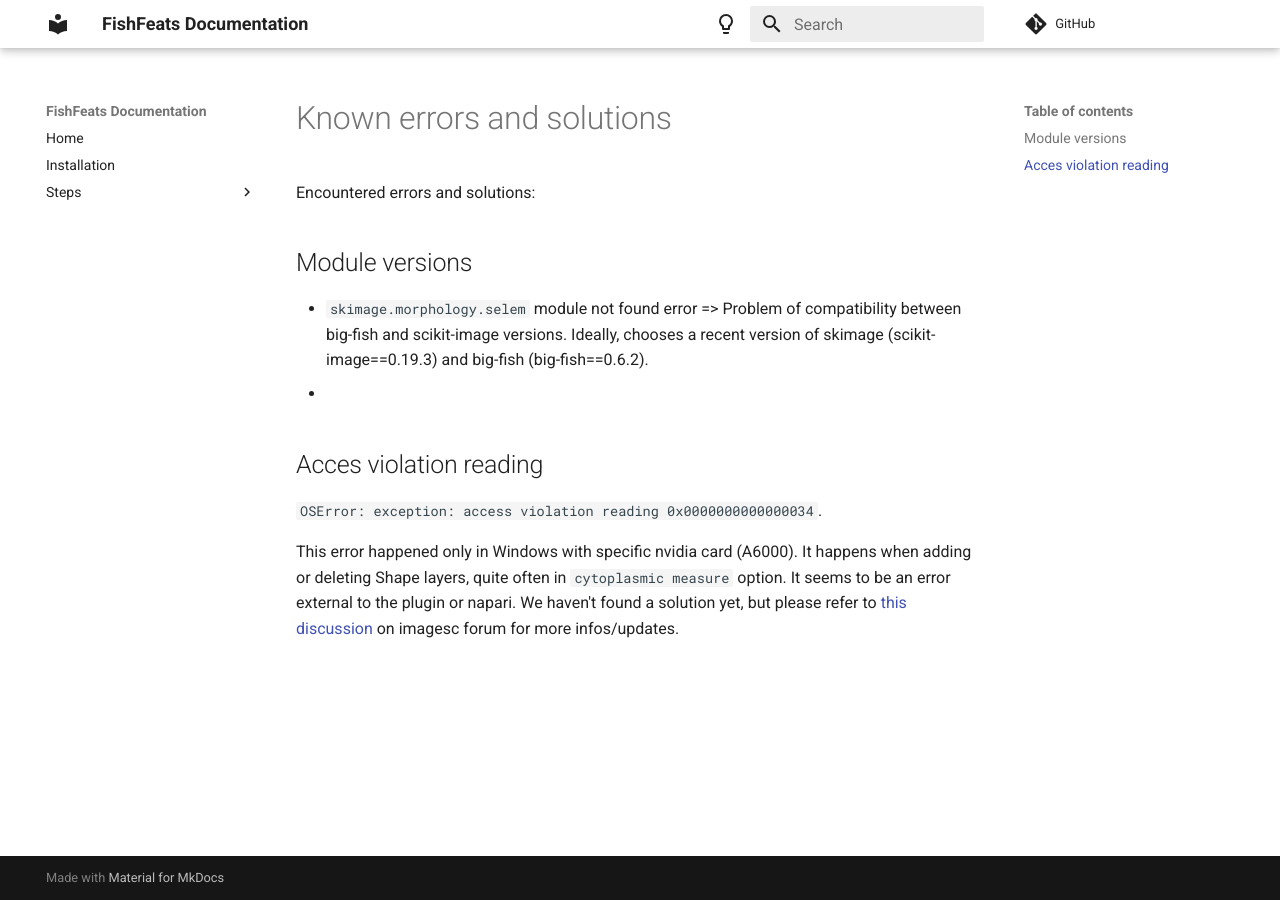
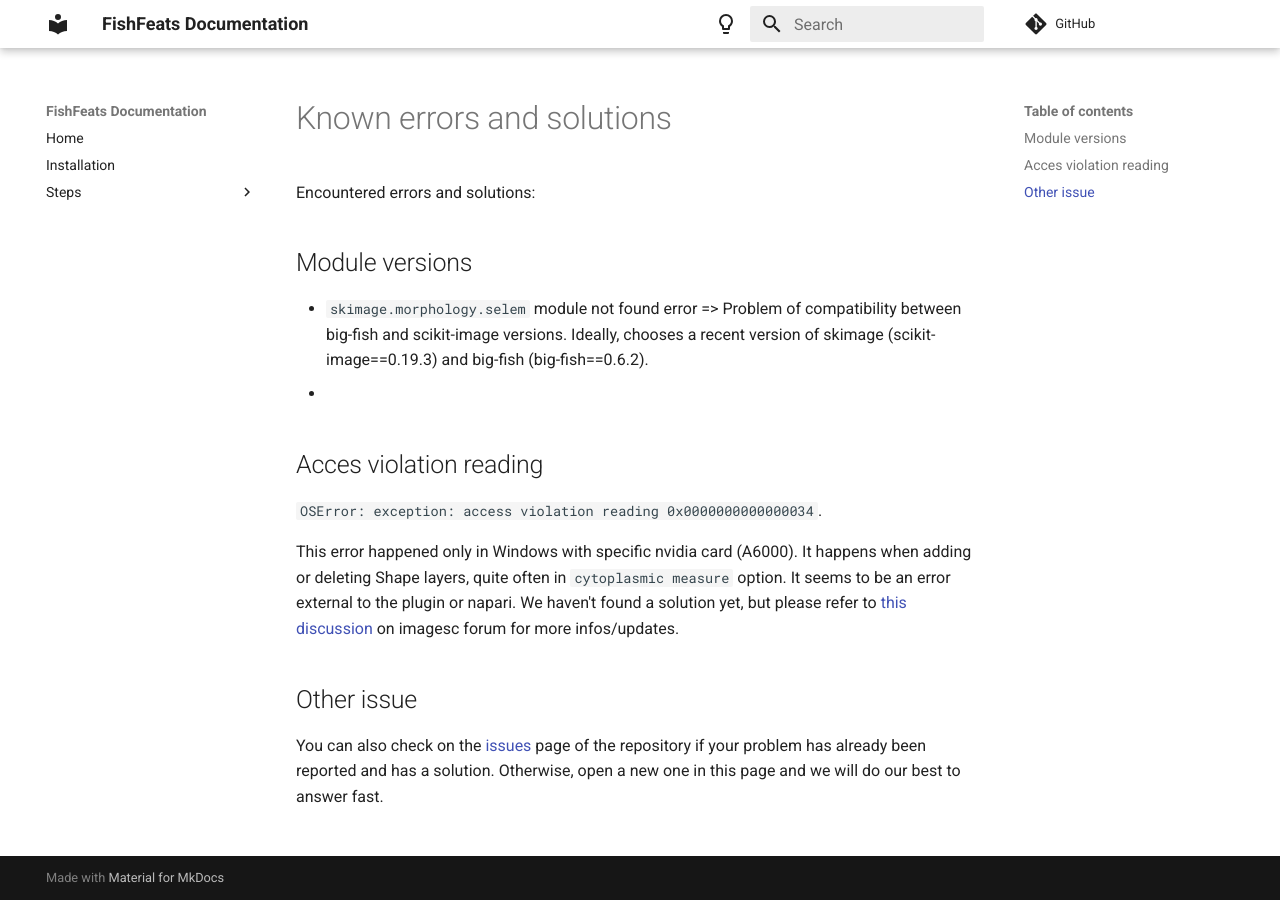
Before and after one commit to gletort/FishFeats, an MkDocs documentation site: the page built from docs/Known-errors-and-solutions.md, in a window 1280 px wide. Built offline with MkDocs 1.6.1 and Material for MkDocs 9.7.7, drawn with Linux system fonts in a browser that asks for light colours; comment, search, counter and statistics services are not loaded.

```diff
--- a/docs/Known-errors-and-solutions.md
+++ b/docs/Known-errors-and-solutions.md
@@ -14,3 +14,8 @@ This error happened only in Windows with specific nvidia card (A6000).
 It happens when adding or deleting Shape layers, quite often in `cytoplasmic measure` option.
 It seems to be an error external to the plugin or napari.
 We haven't found a solution yet, but please refer to [this discussion](https://forum.image.sc/t/napari-crash-problem-with-opengl-and-or-vispy-and-or-nvidia-and-or-windows/113859) on imagesc forum for more infos/updates.
+
+## Other issue
+
+You can also check on the [issues](https://github.com/gletort/FishFeats/issues) page of the repository if your problem has already been reported and has a solution.
+Otherwise, open a new one in this page and we will do our best to answer fast.
```
Also changed, not shown: docs/Installation.md (+1 -1 lines).
